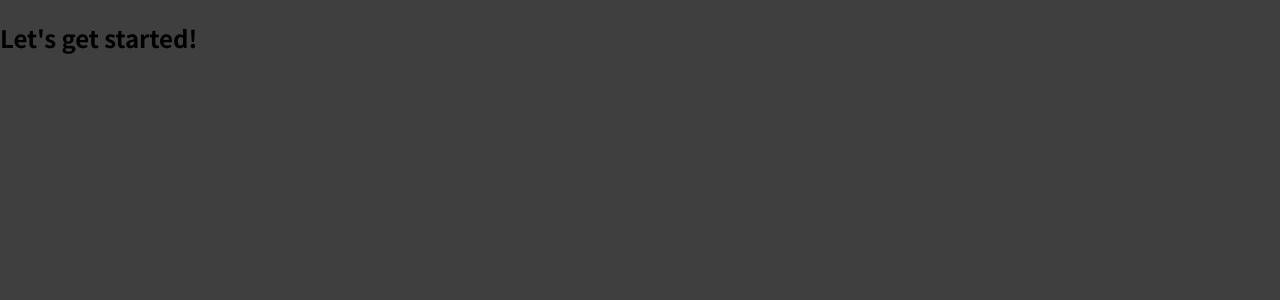
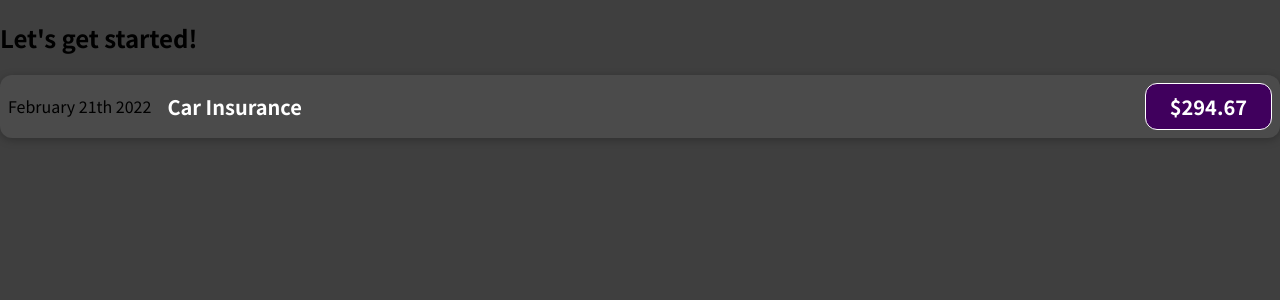
Before and after one commit to elsayed136/expense-tracker, a React (Create React App) app: page / in a window 1280 px wide. Shown: the top 300 px of the page. Built offline with nearby package versions, Linux system fonts and the light colour scheme.

Commit message:
add style to expenseItem component.

```diff
--- a/src/App.js
+++ b/src/App.js
@@ -1,7 +1,10 @@
+import ExpenseItem from "./components/ExpenseItem";
+
 function App() {
   return (
     <div>
       <h2>Let's get started!</h2>
+      <ExpenseItem></ExpenseItem>
     </div>
   );
 }
--- /dev/null
+++ b/src/components/ExpenseItem.css
@@ -0,0 +1,56 @@
+.expense-item {
+  display: flex;
+  justify-content: space-between;
+  align-items: center;
+  box-shadow: 0 2px 8px rgba(0, 0, 0, 0.25);
+  padding: 0.5rem;
+  margin: 1rem 0;
+  border-radius: 12px;
+  background-color: #4b4b4b;
+}
+
+.expense-item__description {
+  display: flex;
+  flex-direction: column;
+  gap: 1rem;
+  align-items: flex-end;
+  flex-flow: column-reverse;
+  justify-content: flex-start;
+  flex: 1;
+}
+
+.expense-item h2 {
+  color: #3a3a3a;
+  font-size: 1rem;
+  flex: 1;
+  margin: 0 1rem;
+  color: white;
+}
+
+.expense-item__price {
+  font-size: 1rem;
+  font-weight: bold;
+  color: white;
+  background-color: #40005d;
+  border: 1px solid white;
+  padding: 0.5rem;
+  border-radius: 12px;
+}
+
+@media (min-width: 580px) {
+  .expense-item__description {
+    flex-direction: row;
+    align-items: center;
+    justify-content: flex-start;
+    flex: 1;
+  }
+
+  .expense-item__description h2 {
+    font-size: 1.25rem;
+  }
+
+  .expense-item__price {
+    font-size: 1.25rem;
+    padding: 0.5rem 1.5rem;
+  }
+}
--- /dev/null
+++ b/src/components/ExpenseItem.js
@@ -0,0 +1,15 @@
+import "./ExpenseItem.css";
+
+function ExpenseItem() {
+  return (
+    <div className='expense-item'>
+      <div>February 21th 2022</div>
+      <div className='expense-item__description'>
+        <h2>Car Insurance</h2>
+        <div className='expense-item__price'>$294.67</div>
+      </div>
+    </div>
+  );
+}
+
+export default ExpenseItem;
```
